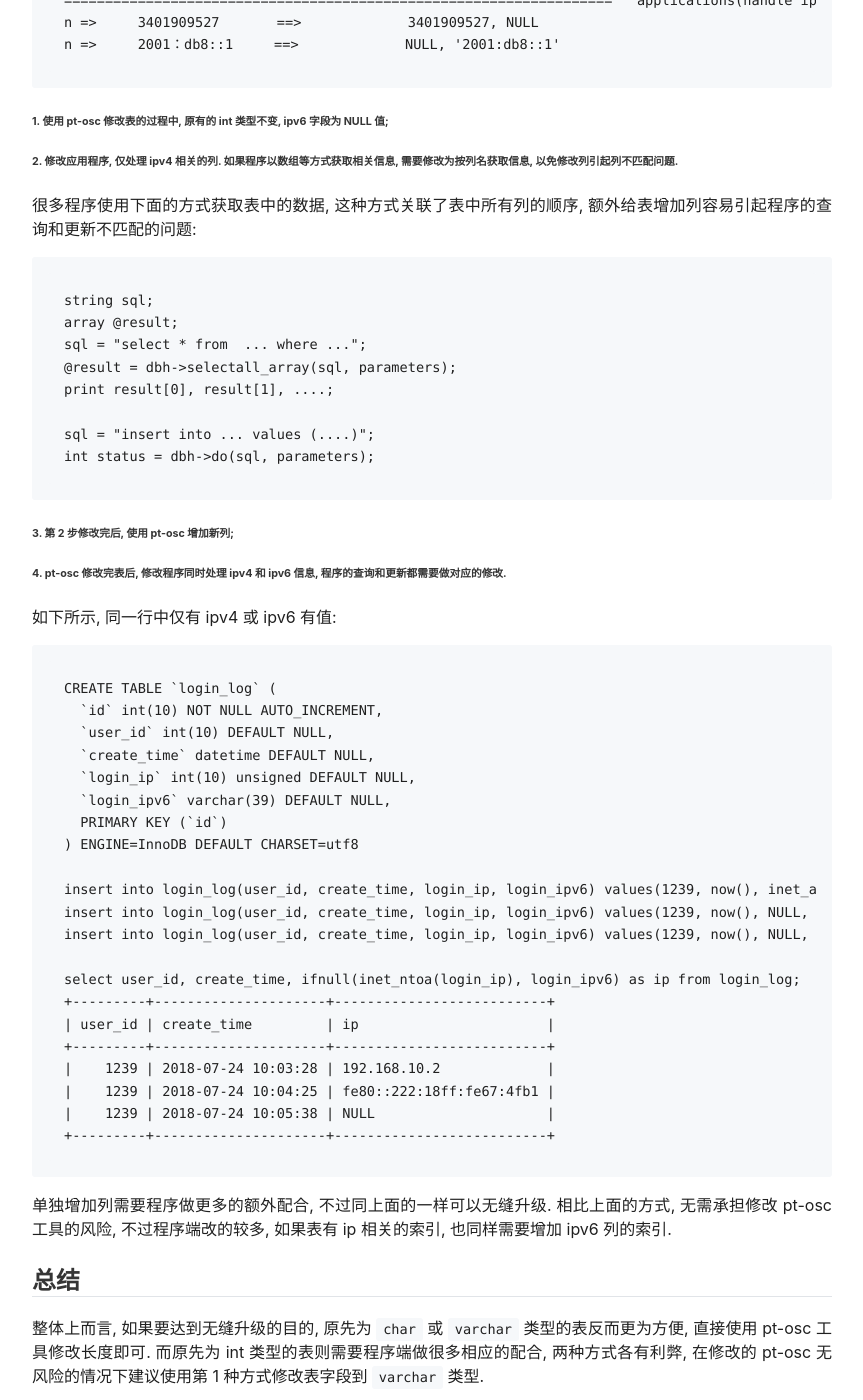
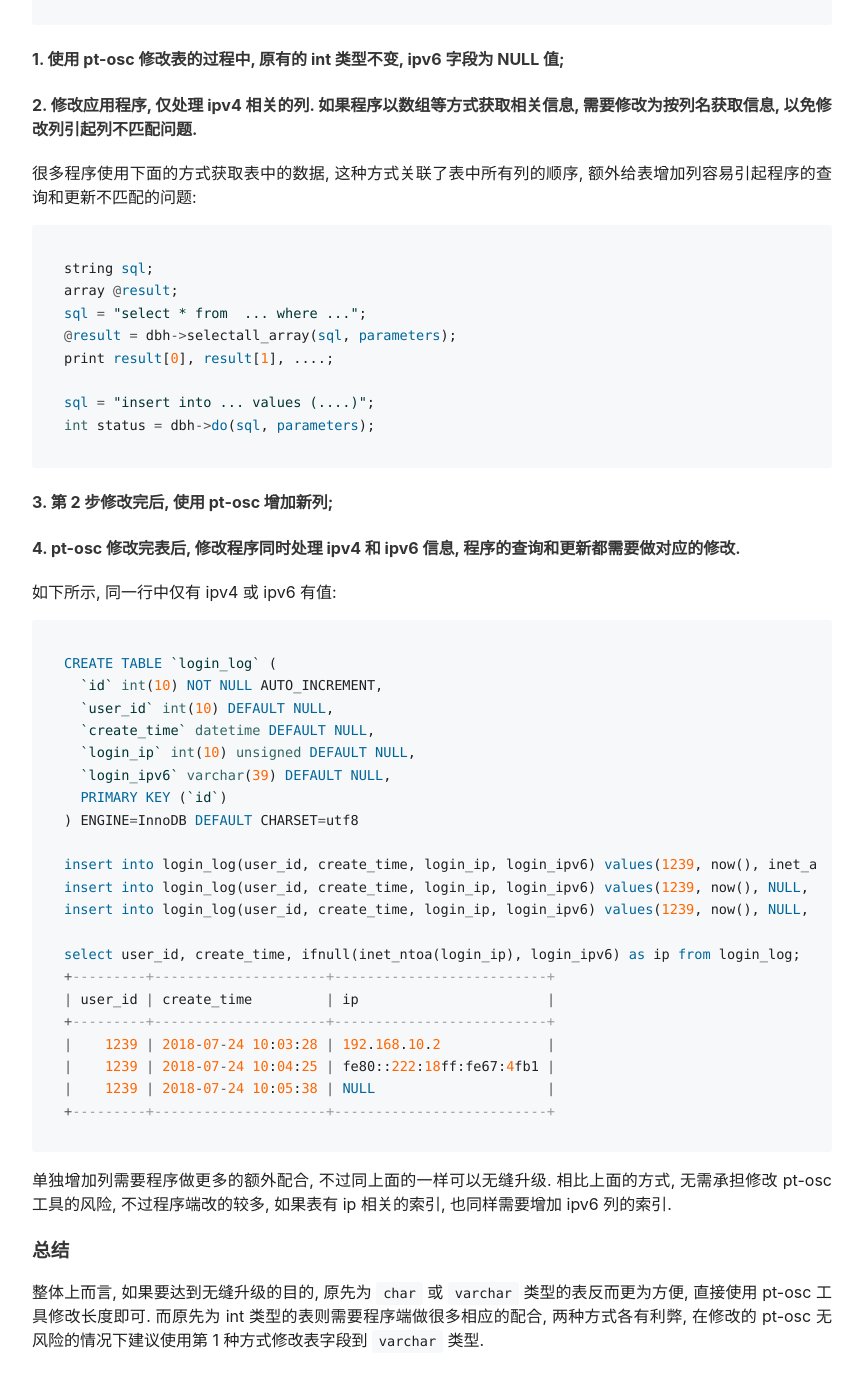
Before and after one commit to arstercz/arstercz.github.io, a Jekyll site: the page built from _posts/2018-08-07-%e6%9c%89%e6%95%88%e5%8d%87%e7%ba%a7-mysql-%e8%a1%a8%e7%9a%84-ip-%e5%ad%97%e6%ae%b5.md, in a window 1280 px wide and 1400 px high, scrolled down 2322 px. Shown: the whole window, without its empty margins (208-1071 px from the left). Built offline with Jekyll 4.4.1, drawn with Linux system fonts in a browser that asks for light colours; comment, search, counter and statistics services are not loaded; some of the changed text lies outside the part shown.

Commit message:
fix ipv6 post note

````diff
--- a/_posts/2018-08-07-%e6%9c%89%e6%95%88%e5%8d%87%e7%ba%a7-mysql-%e8%a1%a8%e7%9a%84-ip-%e5%ad%97%e6%ae%b5.md
+++ b/_posts/2018-08-07-%e6%9c%89%e6%95%88%e5%8d%87%e7%ba%a7-mysql-%e8%a1%a8%e7%9a%84-ip-%e5%ad%97%e6%ae%b5.md
@@ -24,7 +24,7 @@
 ::1 ~ 2001:0db8:1111:1111:1111:1111:1111:1111
 ```
 
-## 原先用 int 类型存储 ip 信息的表
+### 原先用 int 类型存储 ip 信息的表
 
 有以下两种方式进行操作, 不过都需要程序端做相关的配合才能做到无缝升级而不影响业务的访问, 两种方式都需要 [pt-osc]{{ site.baseurl }}/top-10-percona-toolkit-tools-%E4%B8%89/) 工具进行在线修改表操作.
 
@@ -48,19 +48,19 @@
 
 如果只是单纯的修改 int 为 varchar 类型, 需要进行以下步骤:
 
-###### 1. 使用 pt-osc 开始修改表的过程中, 原有的 int 数据如何转换为有效的 ip 字符串格式?
+#### 1. 使用 pt-osc 开始修改表的过程中, 原有的 int 数据如何转换为有效的 ip 字符串格式?
    需要单修改 pt-osc 工具, 将旧的 int 值转为 varchar 类型.
 
-###### 2. 应用程序端需要根据列的类型区别处理更新和查询操作;
+#### 2. 应用程序端需要根据列的类型区别处理更新和查询操作;
   有 [pt-osc 插件](https://github.com/arstercz/percona-toolkit/blob/2.2/plugin/) 支持的话可以忽略该步骤, 如果表数据插入的特别多, 可能会遗漏部分 ip 的转换.
 
-###### 3. 使用 pt-osc 开始修改表的过程中, 程序新插入的数据如何转成有效的 ip 格式, 程序如何读取 ip 列相关的信息?
+#### 3. 使用 pt-osc 开始修改表的过程中, 程序新插入的数据如何转成有效的 ip 格式, 程序如何读取 ip 列相关的信息?
  在 pt-osc 修改表的过程中, 对原表的更新和读取操作保持不变, 但需要单独修改 pt-osc 的触发器以修改新表的字段类型;
 
-###### 4. 使用 pt-osc 修改完表结构后, 新的 ip 信息使用什么格式存储?
+#### 4. 使用 pt-osc 修改完表结构后, 新的 ip 信息使用什么格式存储?
    在 pt-osc 修改完表结构之后需要及时修改程序端以插入 varchar 格式的 ip 信息, 以避免 select 查询等操作的类型转换引起性能骤降的问题. 同时也要单独处理程序修改过程中产生的 int 类型的数据;
 
-###### 5. 修改应用程序, 所有 ip 列数据都以 varchar 格式处理;
+#### 5. 修改应用程序, 所有 ip 列数据都以 varchar 格式处理;
 
 如果没有第 2 步操作, 则第 4 个问题将决定无法无缝升级整个业务, 因为ip 列相关查询需要类型转换, 这部分业务容易出现连接吃满, 响应缓慢的问题. 第 1, 3 步 pt-osc 补丁见 [pt-osc](https://github.com/arstercz/percona-toolkit), 使用 `--convert-column` 和 `--convert-funtion` 选项进行操作, 如下所示:
 ```
@@ -87,11 +87,11 @@
 n =>     2001：db8::1     ==>             NULL, '2001:db8::1'
 ```
 
-###### 1. 使用 pt-osc 修改表的过程中, 原有的 int 类型不变, ipv6 字段为 NULL 值;
+#### 1. 使用 pt-osc 修改表的过程中, 原有的 int 类型不变, ipv6 字段为 NULL 值;
 
-###### 2.  修改应用程序, 仅处理 ipv4 相关的列. 如果程序以数组等方式获取相关信息, 需要修改为按列名获取信息, 以免修改列引起列不匹配问题.
+#### 2.  修改应用程序, 仅处理 ipv4 相关的列. 如果程序以数组等方式获取相关信息, 需要修改为按列名获取信息, 以免修改列引起列不匹配问题.
    很多程序使用下面的方式获取表中的数据, 这种方式关联了表中所有列的顺序, 额外给表增加列容易引起程序的查询和更新不匹配的问题:
-```
+```sql
 string sql;
 array @result;
 sql = "select * from  ... where ...";
@@ -102,11 +102,11 @@
 int status = dbh->do(sql, parameters);
 ```
 
-###### 3. 第 2 步修改完后, 使用 pt-osc 增加新列;
+#### 3. 第 2 步修改完后, 使用 pt-osc 增加新列;
 
-###### 4. pt-osc 修改完表后, 修改程序同时处理 ipv4 和 ipv6 信息, 程序的查询和更新都需要做对应的修改.
+#### 4. pt-osc 修改完表后, 修改程序同时处理 ipv4 和 ipv6 信息, 程序的查询和更新都需要做对应的修改.
    如下所示, 同一行中仅有 ipv4 或 ipv6 有值:
-```
+```sql
 CREATE TABLE `login_log` (
   `id` int(10) NOT NULL AUTO_INCREMENT,
   `user_id` int(10) DEFAULT NULL,
@@ -132,6 +132,6 @@
 
 单独增加列需要程序做更多的额外配合, 不过同上面的一样可以无缝升级. 相比上面的方式, 无需承担修改 pt-osc 工具的风险, 不过程序端改的较多, 如果表有 ip 相关的索引, 也同样需要增加 ipv6 列的索引.
 
-## 总结
+### 总结
 
 整体上而言, 如果要达到无缝升级的目的, 原先为 `char` 或 `varchar` 类型的表反而更为方便, 直接使用 pt-osc 工具修改长度即可. 而原先为 int 类型的表则需要程序端做很多相应的配合, 两种方式各有利弊, 在修改的 pt-osc 无风险的情况下建议使用第 1 种方式修改表字段到 `varchar` 类型.
````
Also changed, not shown: other parts of _posts/2018-08-07-%e6%9c%89%e6%95%88%e5%8d%87%e7%ba%a7-mysql-%e8%a1%a8%e7%9a%84-ip-%e5%ad%97%e6%ae%b5.md (+2 -2 lines).
